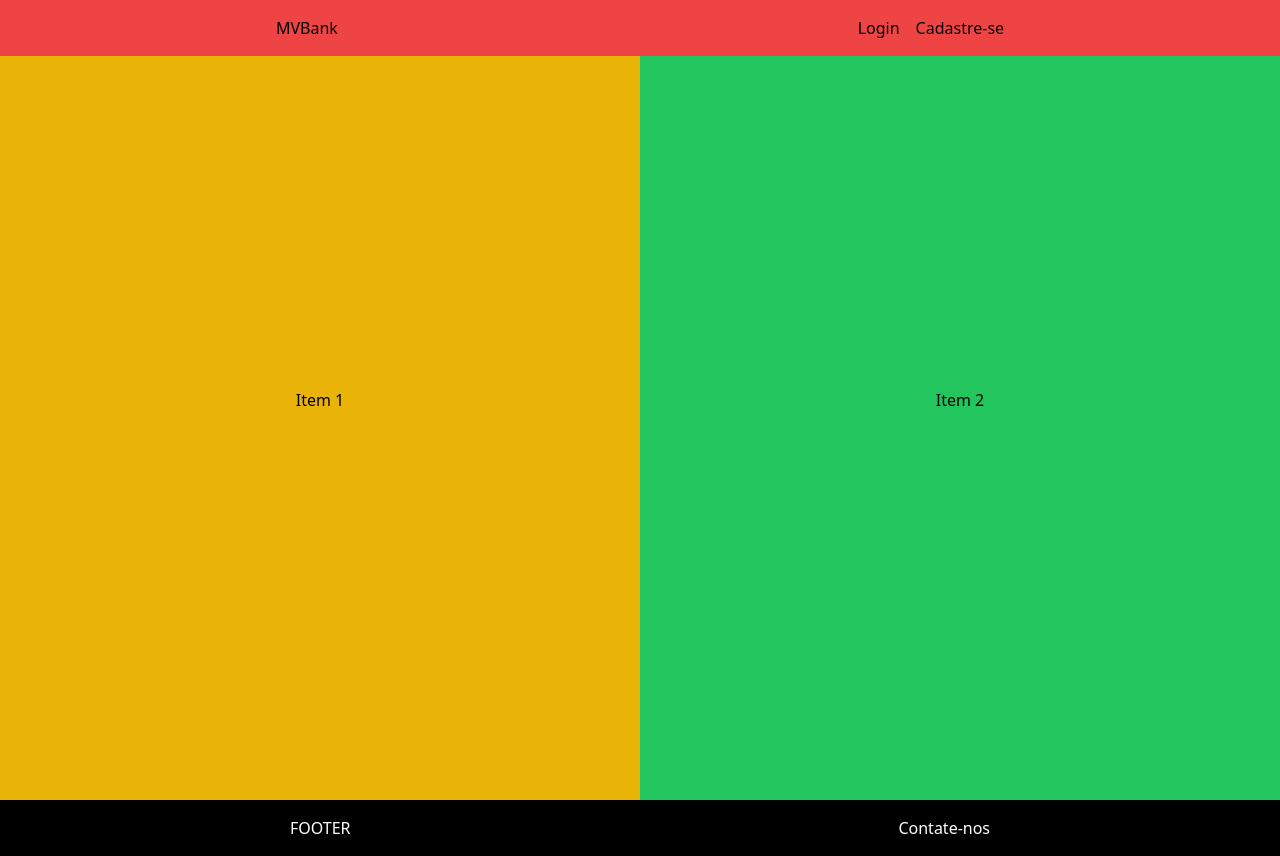
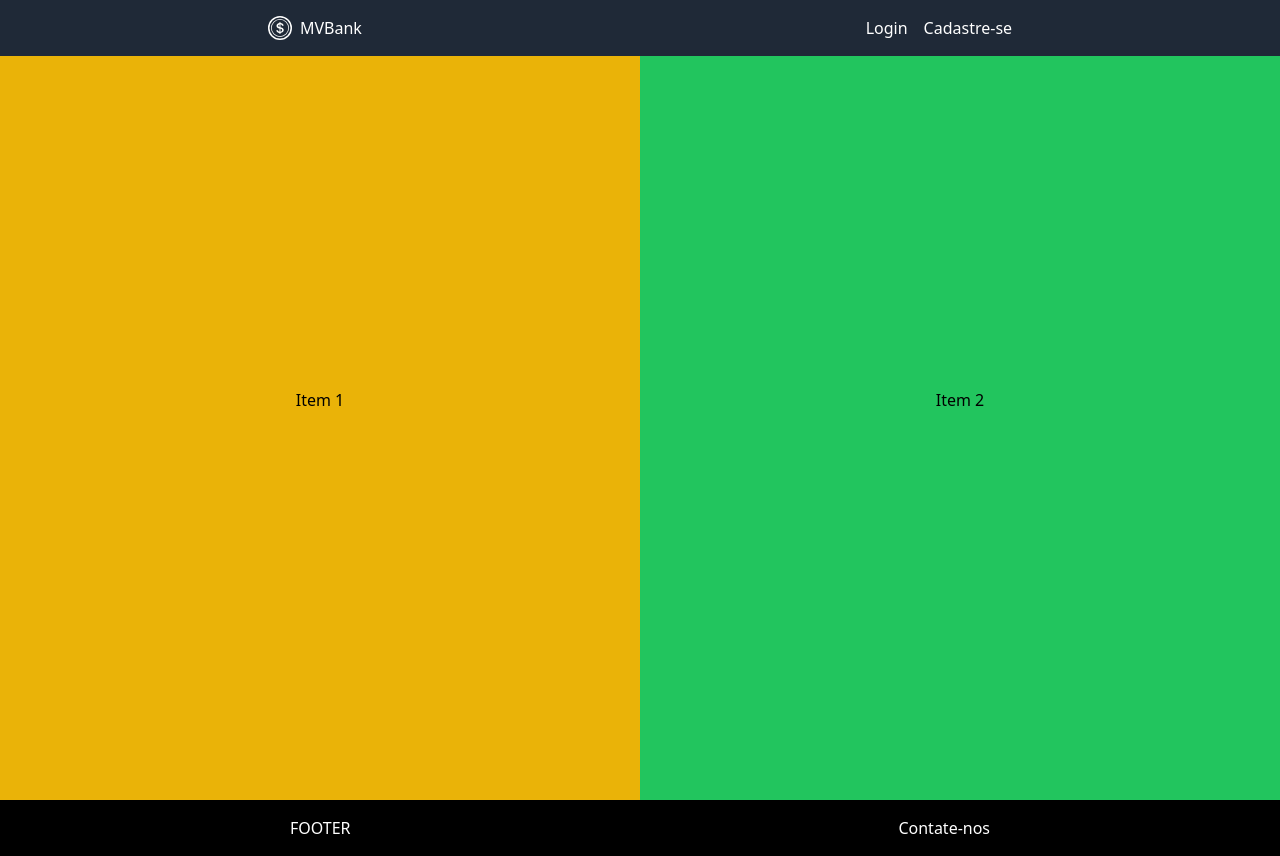
Before and after one commit to webdevmatias/MV_Bank_Repositorio, a React (Vite) app: page / in a window 1280 px wide. Built offline with nearby package versions, Linux system fonts and the light colour scheme.

Commit message:
atualizacao do header.jsx

```diff
--- a/src/components/layout/Header.jsx
+++ b/src/components/layout/Header.jsx
@@ -1,18 +1,21 @@
 import { Link } from 'react-router-dom';
+import { BsCoin } from "react-icons/bs";
+
 
 const Header = () => {
   return (
-    <nav className="w-full h-auto bg-red-500 flex flex-row justify-around p-4
+    <nav className="w-full h-auto bg-gray-800 flex flex-row justify-around p-4
     fixed top-0 z-10">
-      <Link to="/">
-          <h1>MVBank</h1>
+      <Link className='flex flex-rol justify-center items-center gap-2' to="/">
+        <BsCoin className='text-white w-6 h-6' />
+        <h1 className='text-white'>MVBank</h1>
       </Link>
       <div className="flex flex-row gap-4">
-        <Link to="/login">
-          <button>Login</button>
+        <Link to="/login" >
+          <button className='text-white'>Login</button>
         </Link>
         <Link to="/cadastro">
-          <button>Cadastre-se</button>
+          <button className='text-white'>Cadastre-se</button>
         </Link>
       </div>
     </nav>
```
